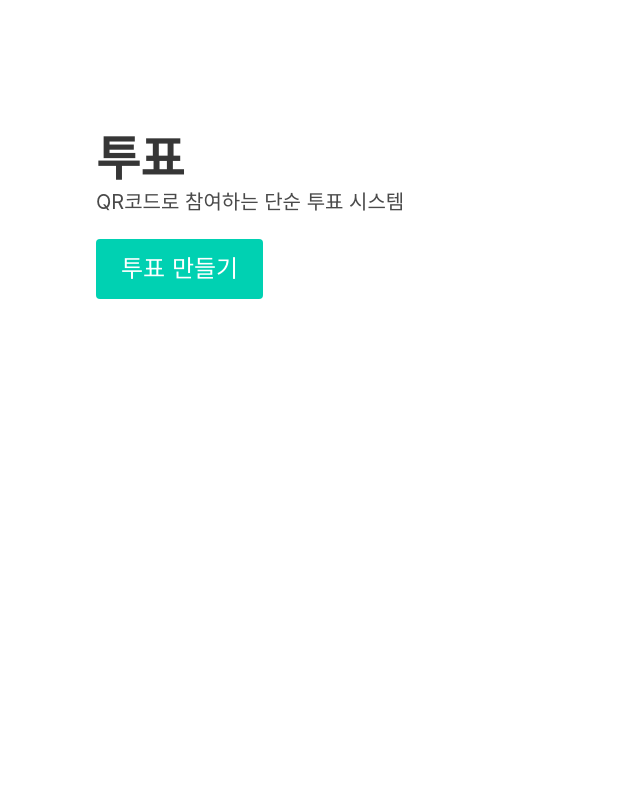
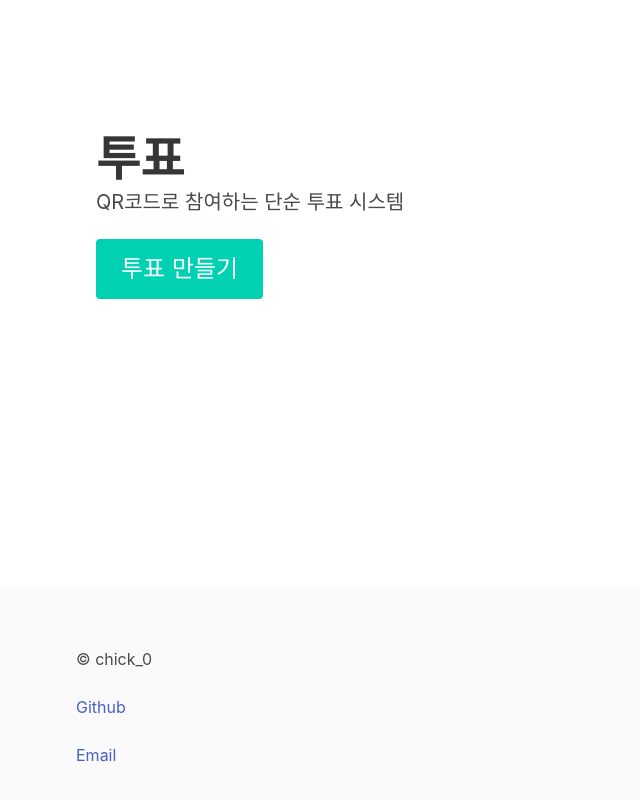
Before and after one commit to chick0/vote-client, a Svelte app: page / in a window 1280 px wide. Shown: the part 208-1008 px from the top of the page, without its empty margins (0-640 px from the left). Before the commit the page ends 800 px from the top, so only its background shows below. Built offline with nearby package versions, Linux system fonts and the light colour scheme.

Commit message:
create footer

```diff
--- a/src/App.svelte
+++ b/src/App.svelte
@@ -61,3 +61,17 @@
 </nav>
 
 <Router routes="{routes}" />
+
+<section class="footer">
+    <div class="container">
+        <div class="colums">
+            <div class="column">&copy; chick_0</div>
+            <div class="column">
+                <a href="https://github.com/chick0">Github</a>
+            </div>
+            <div class="column">
+                <a href="mailto:chick_0@ch1ck.xyz">Email</a>
+            </div>
+        </div>
+    </div>
+</section>
--- /dev/null
+++ b/src/footer.css
@@ -0,0 +1,7 @@
+html {
+    background-color: #fafafa;
+}
+
+body {
+    background-color: #ffffff;
+}
--- a/src/main.js
+++ b/src/main.js
@@ -1,4 +1,5 @@
 import "./app.scss";
+import "./footer.css";
 import App from "./App.svelte";
 
 const app = new App({
--- a/vite.config.js
+++ b/vite.config.js
@@ -18,7 +18,7 @@ export default defineConfig({
             plugins: [
                 purgecss({
                     content: ["./src/**/*.svelte"],
-                    safelist: ["html", "button"],
+                    safelist: ["html", "body", "button"],
                 }),
             ],
         },
```
